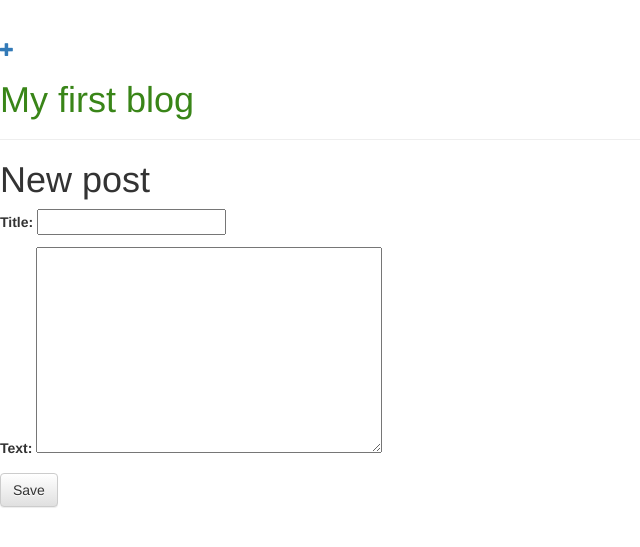
After one commit to am2601/myblog, a Django app: page /post/new/ in a window 1280 px wide. The commit adds this page. Shown: the top 547 px of the page, without its empty margins (0-640 px from the left). Run offline with Django 3.2, Linux system fonts and the light colour scheme; some libraries are stand-ins or nearby versions.

Commit message:
some css fix

```diff
--- /dev/null
+++ b/blog/forms.py
@@ -0,0 +1,8 @@
+from django import forms
+from .models import Post
+
+
+class PostForm(forms.ModelForm):
+    class Meta:
+        model = Post
+        fields = ('title', 'text',)
--- a/blog/static/css/blog.css
+++ b/blog/static/css/blog.css
@@ -1,3 +1,3 @@
 h1 a {
-    color: #F41F40;
+    color: #398518;
 }
--- a/blog/templates/blog/base.html
+++ b/blog/templates/blog/base.html
@@ -1,12 +1,18 @@
 <!DOCTYPE html>
+{% load static %}
 <html lang="en">
 <head>
     <meta charset="UTF-8">
     <link rel="stylesheet" href="//maxcdn.bootstrapcdn.com/bootstrap/3.2.0/css/bootstrap.min.css">
     <link rel="stylesheet" href="//maxcdn.bootstrapcdn.com/bootstrap/3.2.0/css/bootstrap-theme.min.css">
+    <link rel="stylesheet" href="{% static 'css/blog.css' %}">
     <title>Blog</title>
 </head>
 <body>
+    <div class="page-header">
+        <a href="{% url 'post_new' %}" class="top-menu"><span class="glyphicon glyphicon-plus"></span></a>
+        <h1><a href="/">My first blog</a></h1>
+    </div>
     {% block content %}
     {% endblock %}
 </body>
--- /dev/null
+++ b/blog/templates/blog/post_edit.html
@@ -0,0 +1,9 @@
+{% extends 'blog/base.html' %}
+
+{% block content %}
+    <h1>New post</h1>
+    <form method="POST" class="post-form">{% csrf_token %}
+        {{ form.as_p }}
+        <button type="submit" class="save btn btn-default">Save</button>
+    </form>
+{% endblock %}
--- a/blog/urls.py
+++ b/blog/urls.py
@@ -3,5 +3,6 @@ from . import views
 
 urlpatterns = [
     path('', views.post_list, name='post_list'),
-    path('post/<int:pk>/', views.post_detail, name='post_detail')
+    path('post/<int:pk>/', views.post_detail, name='post_detail'),
+    path('post/new/', views.post_new, name='post_new'),
 ]
--- a/blog/views.py
+++ b/blog/views.py
@@ -1,6 +1,7 @@
-from django.shortcuts import render, get_object_or_404
+from django.shortcuts import render, get_object_or_404, redirect
 from .models import Post
 from django.utils import timezone
+from .forms import PostForm
 
 def post_list(request):
     posts = Post.objects.filter(published_date__lte=timezone.now()).order_by('published_date')
@@ -9,3 +10,16 @@ def post_list(request):
 def post_detail(request, pk):
     post = get_object_or_404(Post, pk=pk)
     return render(request, 'blog/post_detail.html', {'post': post})
+
+def post_new(request):
+    if request.method == "POST":
+        form = PostForm(request.POST)
+        if form.is_valid():
+            post = form.save(commit=False)
+            post.author = request.user
+            post.published_date = timezone.now()
+            post.save()
+            return redirect('post_detail', pk=post.pk)
+    else:
+        form = PostForm()
+    return render(request, 'blog/post_edit.html', {'form': form})
```
